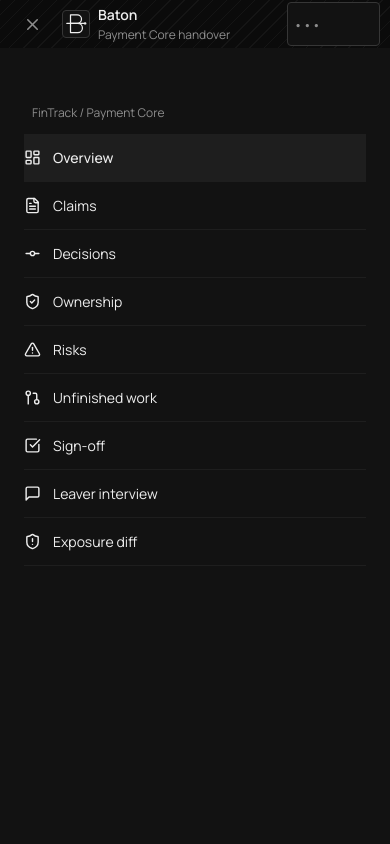
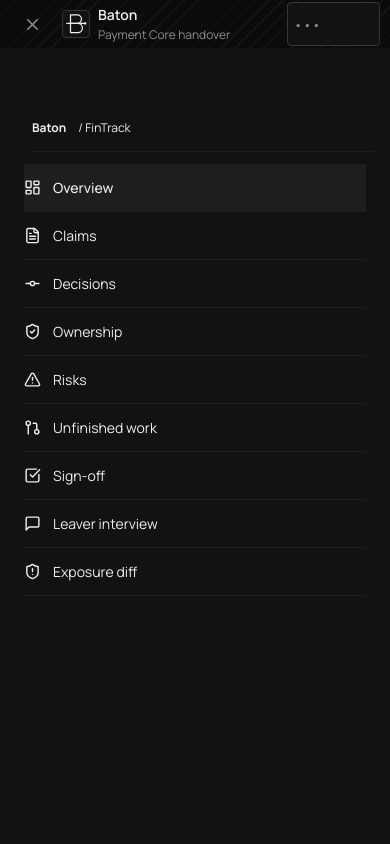
Before and after one commit to 26f2000861-AV/baton, a Next.js app: page /workspace in a window 390 px wide. Both pictures are taken after a click on the button 32 px from the left and 24 px from the top of the page. Shown: the top 844 px of the page. Built offline with nearby package versions, Linux system fonts and the light colour scheme.

Commit message:
fix(nav): link Baton brand mark and logo to landing page

```diff
--- a/src/app/globals.css
+++ b/src/app/globals.css
@@ -25,7 +25,8 @@ button:disabled { cursor: not-allowed; }
 
 .framed-app { display: grid; grid-template-columns: var(--sidebar-width) minmax(0, 1fr); min-height: 100vh; background: transparent; }
 .sidebar { position: sticky; top: 0; display: flex; flex-direction: column; width: var(--sidebar-width); height: 100vh; padding: var(--pad) 16px; background: transparent; }
-.brand-lockup { display: flex; min-height: 48px; align-items: center; gap: 12px; color: var(--text); }
+.brand-lockup { display: flex; min-height: 48px; align-items: center; gap: 12px; color: var(--text); transition: opacity var(--t-hover) var(--ease-out); cursor: pointer; }
+.brand-lockup:hover { opacity: 0.85; }
 .brand-mark { display: grid; width: 34px; height: 34px; flex: none; place-items: center; border: 1px solid var(--border-strong); border-radius: var(--radius-control); background: var(--surface); color: var(--text); }
 .brand-mark svg { width: 26px; height: 26px; flex: none; }
 .brand-mark.compact { width: 28px; height: 28px; }
@@ -284,7 +285,8 @@ h1 { color: var(--text); font-size: var(--fs-title); font-weight: 600; line-heig
   .sidebar { display: none; }
   .workspace { padding-left: var(--sheet-inset); }
   .topbar { grid-template-columns: auto minmax(0, 1fr) minmax(180px, 1fr) max-content 44px; }
-  .topbar-title { display: flex; min-width: 0; align-items: center; gap: 8px; color: var(--text); font-size: var(--fs-body); font-weight: 500; }
+  .topbar-title { display: flex; min-width: 0; align-items: center; gap: 8px; color: var(--text); font-size: var(--fs-body); font-weight: 500; cursor: pointer; transition: opacity var(--t-hover) var(--ease-out); }
+  .topbar-title:hover { opacity: 0.85; }
   .topbar-brand-copy { display: grid; min-width: 0; gap: 1px; }
   .topbar-brand-copy > span { font-weight: 600; }
   .topbar-brand-copy small { overflow: hidden; color: var(--muted); font-size: var(--fs-small); font-weight: 400; text-overflow: ellipsis; white-space: nowrap; }
--- a/src/app/workspace/page.tsx
+++ b/src/app/workspace/page.tsx
@@ -2,6 +2,7 @@
 
 import { useCallback, useEffect, useMemo, useRef, useState } from 'react'
 import type { ReactNode } from 'react'
+import Link from 'next/link'
 import {
   AlertTriangle, ArrowDownUp, CheckSquare, ChevronDown, CircleHelp,
   FileText, GitCommit, GitPullRequest, LayoutDashboard, Menu, MessageSquare,
@@ -250,10 +251,10 @@ export default function Home() {
   return (
     <div className="framed-app">
       <aside className="sidebar" aria-label="Baton workspace">
-        <a className="brand-lockup" href="#/" onClick={(event) => { event.preventDefault(); navigate('overview') }}>
+        <Link className="brand-lockup" href="/" title="Return to landing page" aria-label="Baton - Return to landing page">
           <BatonMark />
           <span><strong>Baton</strong><small>FinTrack / Payment Core</small></span>
-        </a>
+        </Link>
         <p className="nav-caption">Handover</p>
         <nav className="side-nav" aria-label="Handover views">
           {routes.map(({ id, label, hash, icon: Icon }) => (
@@ -273,12 +274,12 @@ export default function Home() {
       <div className="workspace">
         <header className="topbar">
           <button className="mobile-menu-button" aria-label={menuOpen ? 'Close navigation' : 'Open navigation'} aria-expanded={menuOpen} aria-controls="mobile-navigation" onClick={() => { if (!menuOpen) rememberFocus(); setMenuOpen((open) => !open) }}>{menuOpen ? <X size={19} /> : <Menu size={19} />}</button>
-          <div className="topbar-title"><BatonMark compact /><div className="topbar-brand-copy"><span>Baton</span><small>{title}</small></div></div>
+          <Link href="/" className="topbar-title" title="Return to landing page" aria-label="Baton - Return to landing page"><BatonMark compact /><div className="topbar-brand-copy"><span>Baton</span><small>{title}</small></div></Link>
           <label className="global-search"><Search size={15} /><input ref={searchInputRef} value={search} onFocus={() => { if (route !== 'claims') navigate('claims') }} onChange={(event) => setSearch(event.target.value)} placeholder="Search claims and sources" aria-label="Search claims and sources" /><kbd>Ctrl K</kbd></label>
           <label className="persona-control"><span className="sr-only">Reviewer</span><select value={activePersona.role} onChange={(event) => handlePersonaChange(event.target.value as 'successor' | 'leaver' | 'lead')} aria-label="Select reviewer"><option value="successor">Priya Sharma · Successor</option><option value="leaver">Alex Chen · Leaver</option><option value="lead">Vikram Malhotra · Lead</option></select><ChevronDown size={14} /></label>
           <button className="icon-action" aria-label="Help and workflow guide" title="Help" onClick={() => navigate('signoff')}><CircleHelp size={17} /></button>
         </header>
-        {menuOpen && <div id="mobile-navigation" className="mobile-menu" role="dialog" aria-modal="true" aria-label="Baton navigation"><p className="nav-caption">FinTrack / Payment Core</p>{routes.map(({ id, label, hash, icon: Icon }) => <a key={id} href={hash} aria-current={route === id ? 'page' : undefined} className={route === id ? 'selected' : undefined} onClick={(event) => { event.preventDefault(); navigate(id) }}><Icon size={17} />{label}</a>)}<button onClick={() => navigate('interview')}><MessageSquare size={17} />Leaver interview</button><button onClick={() => navigate('exposure')}><ShieldAlert size={17} />Exposure diff</button></div>}
+        {menuOpen && <div id="mobile-navigation" className="mobile-menu" role="dialog" aria-modal="true" aria-label="Baton navigation"><Link href="/" className="nav-caption flex items-center gap-2 hover:text-[#eeeeee]" onClick={() => setMenuOpen(false)}><strong>Baton</strong> / FinTrack</Link>{routes.map(({ id, label, hash, icon: Icon }) => <a key={id} href={hash} aria-current={route === id ? 'page' : undefined} className={route === id ? 'selected' : undefined} onClick={(event) => { event.preventDefault(); navigate(id) }}><Icon size={17} />{label}</a>)}<button onClick={() => navigate('interview')}><MessageSquare size={17} />Leaver interview</button><button onClick={() => navigate('exposure')}><ShieldAlert size={17} />Exposure diff</button></div>}
         <main className={`sheet${clearancePulse ? ' clearance-pulse' : ''}`}>
           <div className="sheet-content">
             <div className="page-heading">
```
